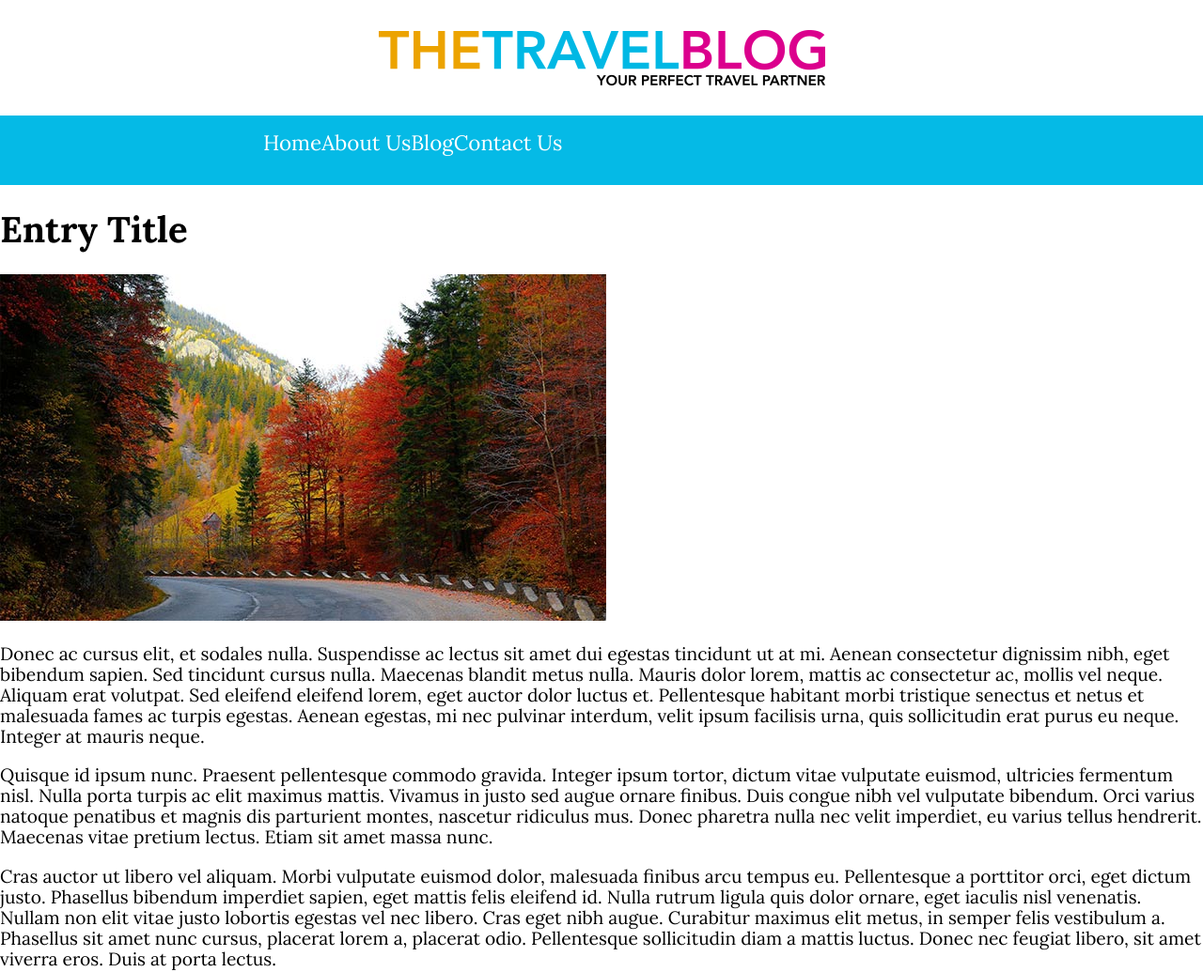
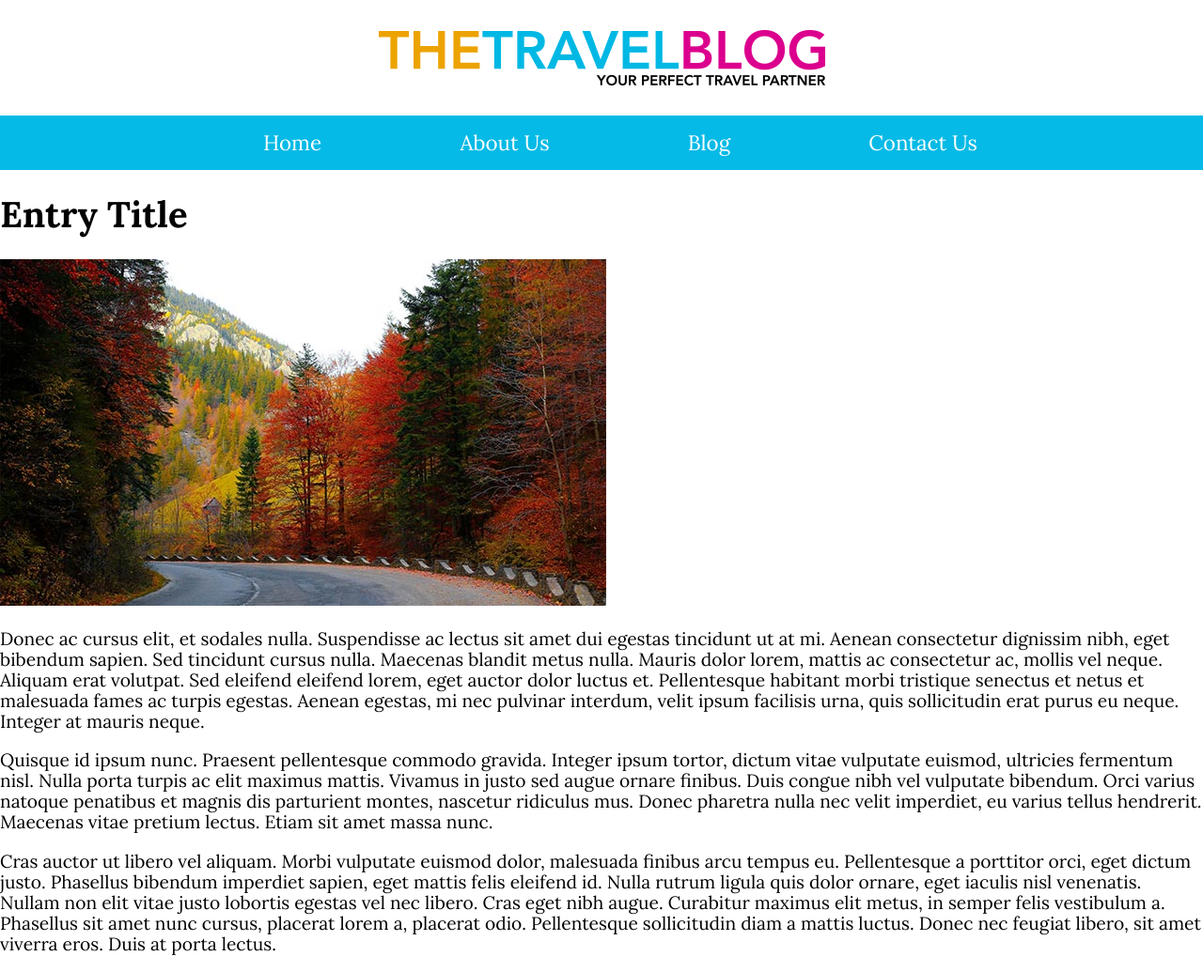
Before and after one commit to kwrdivyaraj100/08_building_a_blog_entry_layout, a plain HTML site: page index.html in a window 1280 px wide. Shown: the top 1035 px of the page at 94% size. Drawn offline with nearby package versions, Linux system fonts and the light colour scheme.

Commit message:
finishing the main nav

```diff
--- a/css/style.css
+++ b/css/style.css
@@ -43,12 +43,18 @@ body {
 @media (min-width:768px){
     .main-navigation ul {
         flex-direction: row;
+        justify-content: space-between;
 
     }
 }
 .main-navigation ul li {
     margin-bottom: 1rem;
     text-align: center;
+}
+@media (min-width:768px){
+    .main-navigation ul li {
+        margin-bottom: 0;
+    }
 }
 .main-navigation ul li:last-of-type{
     margin-bottom: 0;
```
